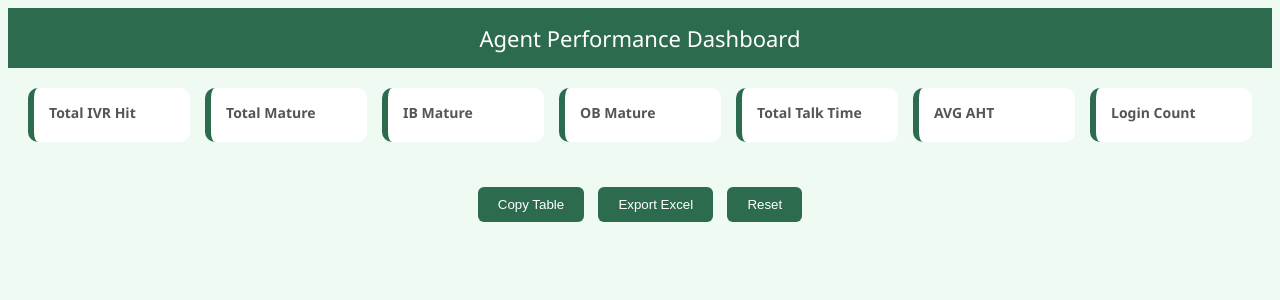
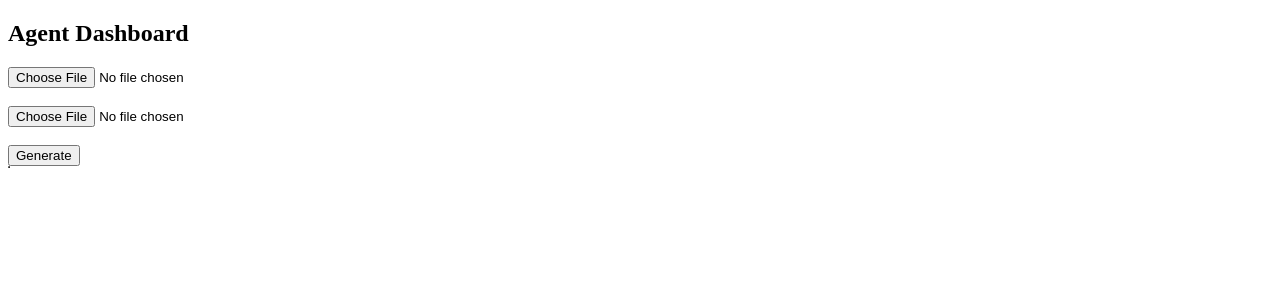
Before and after one commit to Viratmalakar/agent.performance.site, a Flask app: page /dashboard in a window 1280 px wide. Shown: the top 300 px of the page. Run offline with Flask 3, Linux system fonts and the light colour scheme.

Commit message:
Update dashboard.html

```diff
--- a/templates/dashboard.html
+++ b/templates/dashboard.html
@@ -1,89 +1,49 @@
 <!DOCTYPE html>
 <html>
 <head>
-<title>Agent Performance Dashboard</title>
-<script src="https://cdnjs.cloudflare.com/ajax/libs/html2canvas/1.4.1/html2canvas.min.js"></script>
-<style>
-body{background:#eefaf2;font-family:Segoe UI}
-header{background:#2d6b4f;color:white;padding:15px;font-size:22px;text-align:center}
-.cards{display:grid;grid-template-columns:repeat(7,1fr);gap:15px;padding:20px}
-.card{background:white;padding:15px;border-radius:10px;border-left:6px solid #2d6b4f}
-.card h4{margin:0;font-size:14px;color:#555}
-.card h2{margin:5px 0;color:#2d6b4f}
-
-table{width:95%;margin:auto;border-collapse:collapse;background:white}
-th{background:#2d6b4f;color:white;padding:8px}
-td{border:1px solid #ccc;padding:6px;text-align:center}
-
-.btns{text-align:center;margin:20px}
-button{background:#2d6b4f;color:white;border:none;padding:10px 20px;border-radius:6px;margin:5px}
-</style>
+<title>Dashboard</title>
 </head>
 <body>
 
-<header>Agent Performance Dashboard</header>
+<h2>Agent Dashboard</h2>
 
-<div class="cards">
-<div class="card"><h4>Total IVR Hit</h4><h2 id="ivr"></h2></div>
-<div class="card"><h4>Total Mature</h4><h2 id="mature"></h2></div>
-<div class="card"><h4>IB Mature</h4><h2 id="ib"></h2></div>
-<div class="card"><h4>OB Mature</h4><h2 id="ob"></h2></div>
-<div class="card"><h4>Total Talk Time</h4><h2 id="talk"></h2></div>
-<div class="card"><h4>AVG AHT</h4><h2 id="aht"></h2></div>
-<div class="card"><h4>Login Count</h4><h2 id="login"></h2></div>
-</div>
+<form id="frm" enctype="multipart/form-data">
+    <input type="file" name="agent" required><br><br>
+    <input type="file" name="cdr" required><br><br>
+    <button type="submit">Generate</button>
+</form>
 
-<div id="tableBox"></div>
-
-<div class="btns">
-<button onclick="copyImage()">Copy Table</button>
-<button onclick="exportExcel()">Export Excel</button>
-<button onclick="location.href='/'">Reset</button>
-</div>
+<table border="1" id="tbl"></table>
 
 <script>
-fetch("/process",{method:"POST",body:new FormData()})
-.then(r=>r.json())
-.then(d=>{
-document.getElementById("ivr").innerText=d.cards.ivr;
-document.getElementById("mature").innerText=d.cards.mature;
-document.getElementById("ib").innerText=d.cards.ib;
-document.getElementById("ob").innerText=d.cards.ob;
-document.getElementById("talk").innerText=d.cards.talk;
-document.getElementById("aht").innerText=d.cards.aht;
-document.getElementById("login").innerText=d.cards.login;
+document.getElementById("frm").addEventListener("submit",function(e){
+    e.preventDefault();
 
-let t="<table><tr>";
-Object.keys(d.table[0]).forEach(h=>t+="<th>"+h+"</th>");
-t+="</tr>";
+    let fd = new FormData(this);
 
-d.table.forEach(r=>{
-t+="<tr>";
-Object.values(r).forEach(v=>t+="<td>"+v+"</td>");
-t+="</tr>";
+    fetch("/process",{
+        method:"POST",
+        body:fd
+    })
+    .then(r=>r.json())
+    .then(data=>{
+        let t=document.getElementById("tbl");
+        t.innerHTML="";
+
+        let h="<tr>";
+        Object.keys(data[0]).forEach(k=>h+="<th>"+k+"</th>");
+        h+="</tr>";
+        t.innerHTML=h;
+
+        data.forEach(r=>{
+            let row="<tr>";
+            Object.values(r).forEach(v=>row+="<td>"+v+"</td>");
+            row+="</tr>";
+            t.innerHTML+=row;
+        });
+    });
 });
-t+="</table>";
-document.getElementById("tableBox").innerHTML=t;
-});
+</script>
 
-function copyImage(){
-html2canvas(document.getElementById("tableBox")).then(c=>{
-c.toBlob(b=>{
-navigator.clipboard.write([new ClipboardItem({"image/png":b})]);
-alert("Copied!");
-});
-});
-}
-
-function exportExcel(){
-fetch("/export",{method:"POST",headers:{"Content-Type":"application/json"},body:JSON.stringify(window.data)})
-.then(r=>r.blob()).then(b=>{
-let a=document.createElement("a");
-a.href=URL.createObjectURL(b);
-a.download="Agent_Report.xlsx";
-a.click();
-});
-}
-</script>
 </body>
 </html>
```
